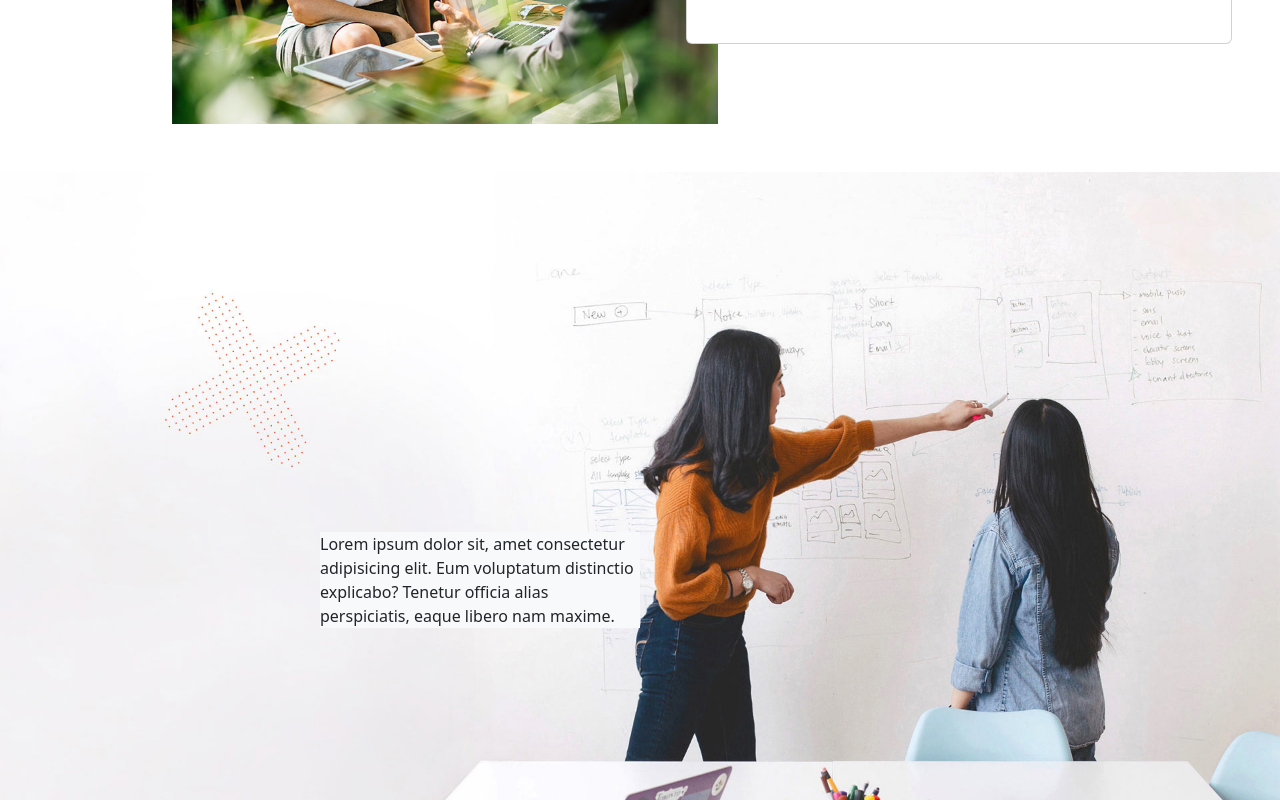
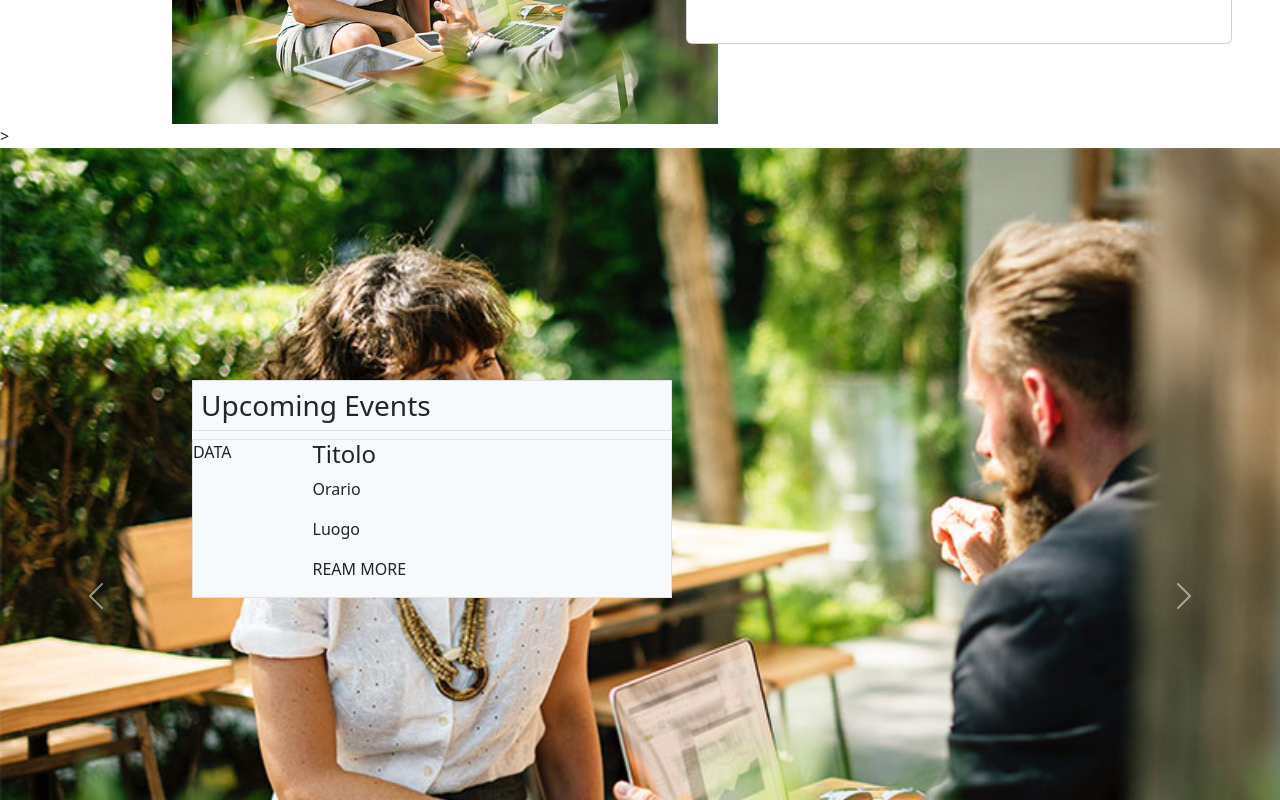
Before and after one commit to giacomomarongiu/proj-html-vuejs, a Vue app: page / in a window 1280 px wide. Shown: the part 1360-2160 px from the top of the page. Built offline with nearby package versions, Linux system fonts and the light colour scheme.

Commit message:
[Working] My Milestone 4 -> Add style on Main, another carosuel (need a component) - PUSH/PAUSE

```diff
--- a/src/components/AppMain.vue
+++ b/src/components/AppMain.vue
@@ -110,13 +110,43 @@ export default {
                 </div>
             </div>
 
+            <!--Carosuel Events-->
+            <!--Jumbo/Carosuel-->
+            <div id="carouselThree" class="carousel slide ">
+                <div class="carousel-inner">
+                    <div class="carousel-item active">>
+                        <img src="../assets/img/events/h1-img-01.jpg" class="d-block w-100" alt="...">
+                    </div>
+                    <div class="event_tab w-75 carousel-caption text-dark text-start">
+                        <div class="wrapper col-6 bg-light">
+                            <h3 class="p-2 border">Upcoming Events</h3>
+                            <div class="row">
+                                <div class="col">
+                                    <div class="events-card border d-flex">
+                                        <div class="col-3">DATA</div>
+                                        <div class="col-9">
+                                            <h4>Titolo</h4>
+                                            <p>Orario</p>
+                                            <p>Luogo</p>
+                                            <p class="fw-bolg">REAM MORE</p>
+                                        </div>
+                                    </div>
+                                </div>
+                            </div>
+                        </div>
+                    </div>
+                </div>
 
-                <div class="py-5 events position-relative">
-                    <img src="../assets/img/01.jpg" class="d-block w-100">
-                    <div class="w-25 position-absolute top-50 end-50 bg-light">
-                        Lorem ipsum dolor sit, amet consectetur
-                        adipisicing elit. Eum voluptatum distinctio explicabo? Tenetur officia alias perspiciatis, eaque
-                        libero nam maxime.</div>
+                <button class="carousel-control-prev" type="button" data-bs-target="#carouselThree"
+                    data-bs-slide="prev">
+                    <span class="carousel-control-prev-icon" aria-hidden="true"></span>
+                    <span class="visually-hidden">Previous</span>
+                </button>
+                <button class="carousel-control-next" type="button" data-bs-target="#carouselThree"
+                    data-bs-slide="next">
+                    <span class="carousel-control-next-icon" aria-hidden="true"></span>
+                    <span class="visually-hidden">Next</span>
+                </button>
             </div>
 
             <!--Due bei div al 50%-->
@@ -342,4 +372,9 @@ export default {
     margin-left: -2rem;
 
 }
+
+.event_tab{
+    position: absolute;
+    top:25%
+}
 </style>
```
Lines whose indentation alone changed are shown as unchanged.
